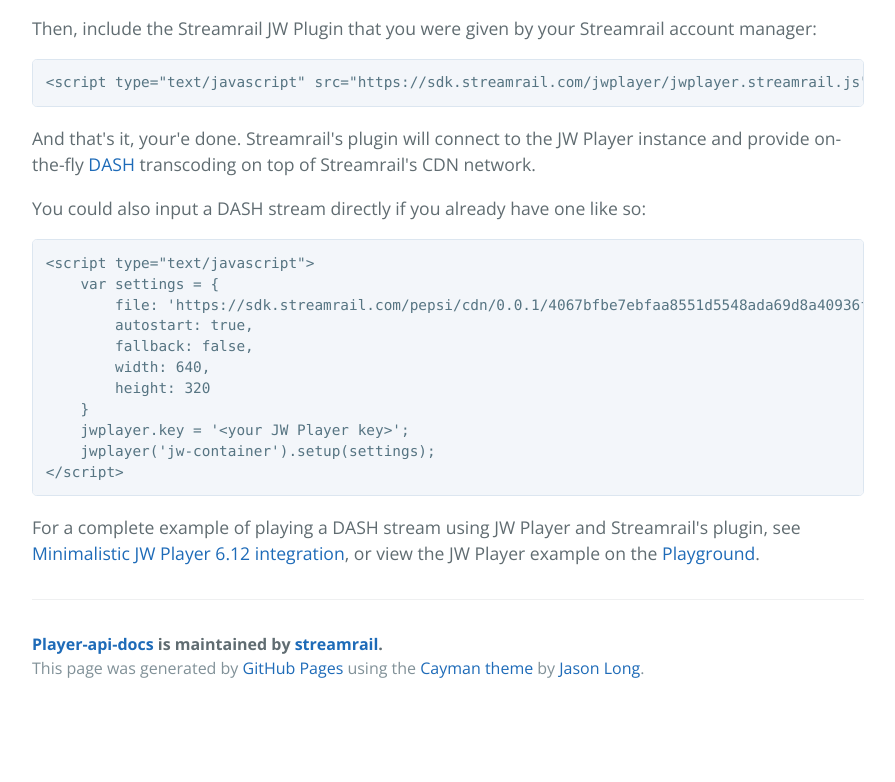
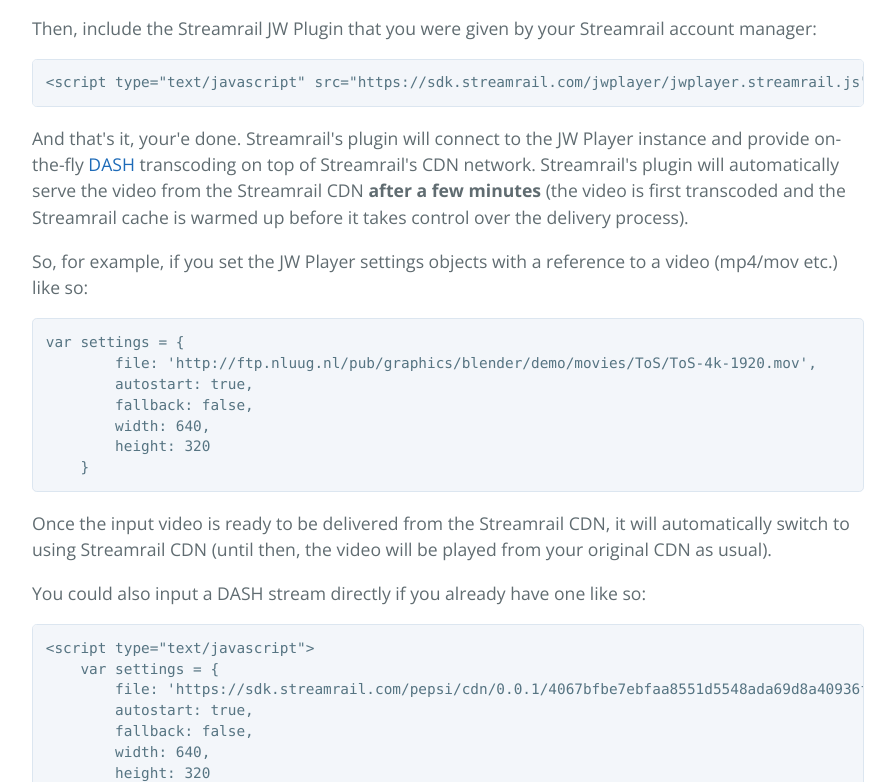
Before and after one commit to keyanmca/player-api-docs, a plain HTML site: page index.html in a window 1280 px wide. Shown: the part 11218-12000 px from the top of the page, without its empty margins (192-1087 px from the left). Before the commit the page ends 11930 px from the top, so only its background shows below. Drawn offline with nearby package versions, Linux system fonts and the light colour scheme.

```diff
--- a/index.html
+++ b/index.html
@@ -494,7 +494,20 @@
 <pre><code>&lt;script type="text/javascript" src="https://sdk.streamrail.com/jwplayer/jwplayer.streamrail.js"&gt;&lt;/script&gt;
 </code></pre>
 
-<p>And that's it, your'e done. Streamrail's plugin will connect to the JW Player instance and provide on-the-fly <a href="http://en.wikipedia.org/wiki/Dynamic_Adaptive_Streaming_over_HTTP">DASH</a> transcoding on top of Streamrail's CDN network. </p>
+<p>And that's it, your'e done. Streamrail's plugin will connect to the JW Player instance and provide on-the-fly <a href="http://en.wikipedia.org/wiki/Dynamic_Adaptive_Streaming_over_HTTP">DASH</a> transcoding on top of Streamrail's CDN network. Streamrail's plugin will automatically serve the video from the Streamrail CDN <strong>after a few minutes</strong> (the video is first transcoded and the Streamrail cache is warmed up before it takes control over the delivery process).</p>
+
+<p>So, for example, if you set the JW Player settings objects with a reference to a video (mp4/mov etc.) like so:</p>
+
+<pre><code>var settings = {
+        file: 'http://ftp.nluug.nl/pub/graphics/blender/demo/movies/ToS/ToS-4k-1920.mov',
+        autostart: true,
+        fallback: false,
+        width: 640,
+        height: 320
+    }
+</code></pre>
+
+<p>Once the input video is ready to be delivered from the Streamrail CDN, it will automatically switch to using Streamrail CDN (until then, the video will be played from your original CDN as usual).</p>
 
 <p>You could also input a DASH stream directly if you already have one like so:</p>
 
```
Also changed, not shown: params.json (+1 -1 lines).
